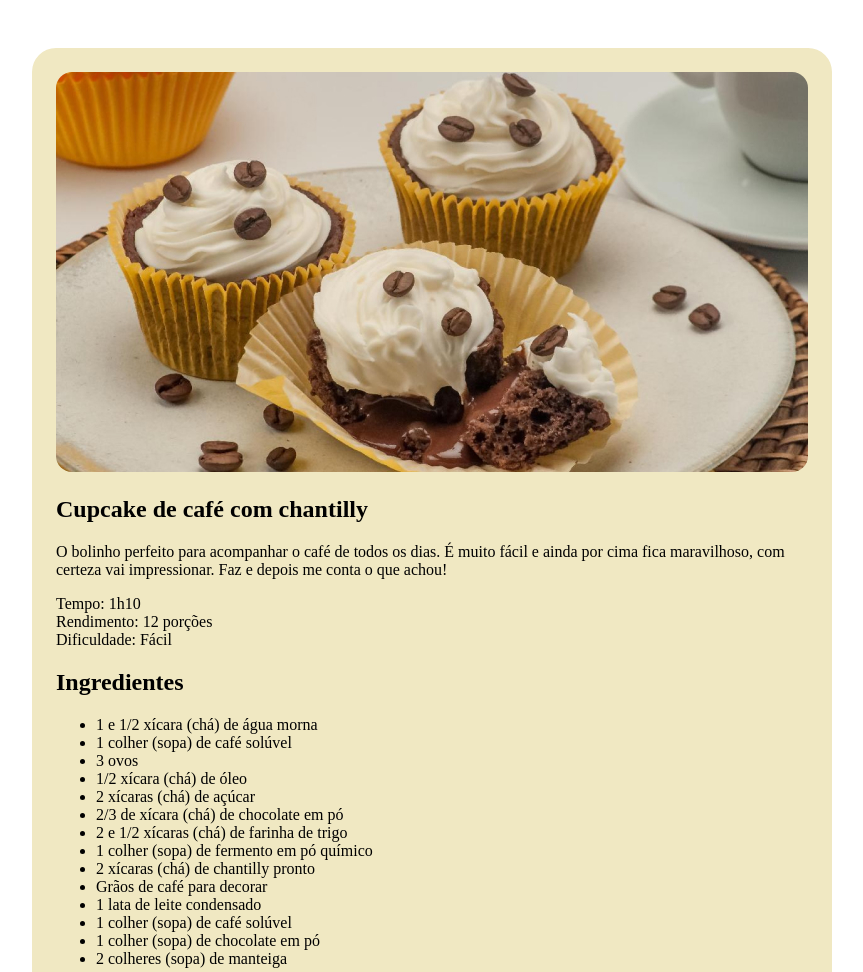
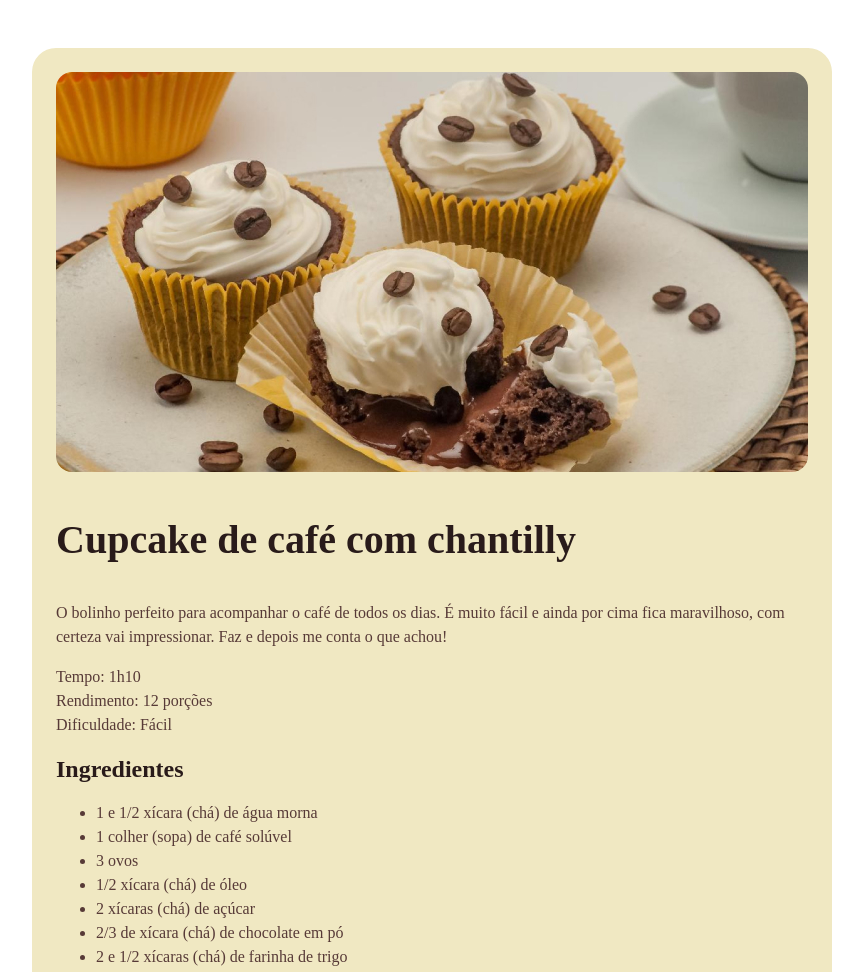
Before and after one commit to weltonsoares/projeto-receitas-fullstack, a plain HTML site: page index.html in a window 1280 px wide. Shown: the top 972 px of the page, without its empty margins (208-1071 px from the left). Drawn offline with Linux system fonts and the light colour scheme.

Commit message:
Estilizando as fontes

```diff
--- a/style.css
+++ b/style.css
@@ -1,4 +1,8 @@
-
+:root {
+  font-family: "Alice", serif;
+  line-height: 150%;
+  color: #573A37;
+}
 body {
   background-image: url(assets/bg-image.jpg);
   background-size: cover;
@@ -16,3 +20,16 @@ body {
 img {
   border-radius: 16px;
 }
+
+h1 {
+  font-size: 40px;
+  line-height: 140%;
+}
+
+h2 {
+  font-size: 24px;
+}
+
+h1, h2 {
+  color: #291B1A;
+}
```
